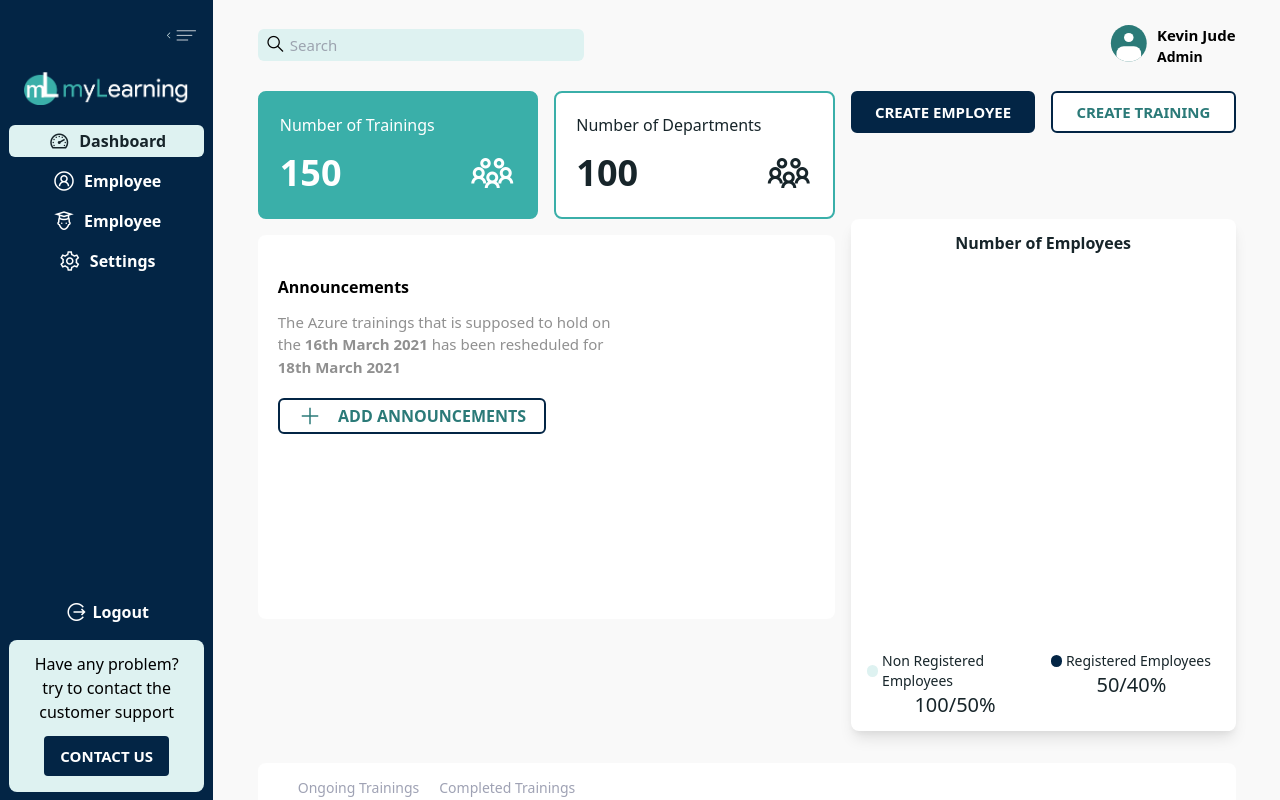
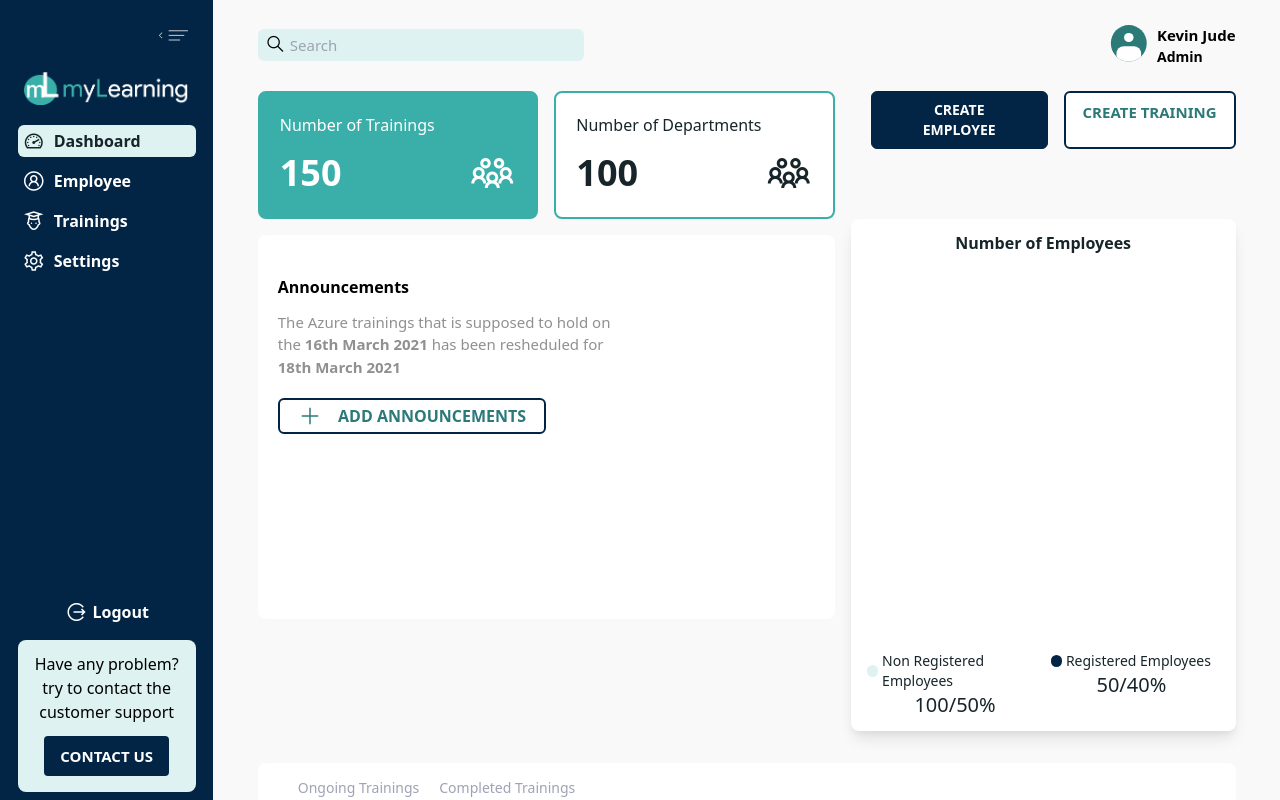
Before and after one commit to damatie/My-Learning, a Next.js app: page /admin/dashboard in a window 1280 px wide. Built offline with nearby package versions, Linux system fonts and the light colour scheme; sample sign-in values are in the browser's storage.

Commit message:
added a global state using context

```diff
--- a/components/card/employeeTableCardList.js
+++ b/components/card/employeeTableCardList.js
@@ -9,7 +9,7 @@ function EmployeeTableCardList({employeeListData,highlightEmployee,hideBtns,dele
         <table className='table-fixed border-separate w-full text-left space-y-8'>
             <thead>
                 <tr className='text-table-header'>
-                    <th className='font-medium text-sm w-8'><input type='checkbox' className='' /></th>
+                    <th className='font-medium text-sm w-8'></th>
                     <th className='font-medium text-sm w-1/6'>Name</th>
                     <th className='font-medium text-sm w-2/6'>Email</th>
                     <th className='font-medium text-sm w-1/6'>Department</th>
--- a/components/modal/createEmployee.js
+++ b/components/modal/createEmployee.js
@@ -1,6 +1,7 @@
 import { useRouter } from "next/router";
 import { useState } from "react";
 import { useForm } from "react-hook-form";
+import { useAppData } from "../../context/globalState";
 import { dataDepartmentList } from "../data/dataDepartmentList";
 
 
@@ -10,8 +11,10 @@ import { SelectTag } from "../shared/forms/selectTag";
 import EmployeeRow from "./employeeRow";
 
 
-function CreateEmployee({openAddEmployeeModal,setOpenAddEmployeeModal}) {
+function CreateEmployee() {
 
+
+    const [{openAddEmployeeModal},dispatch] = useAppData()
     const router = useRouter()
 
     const [newEmployee, setNewEmployee] = useState({
@@ -60,21 +63,25 @@ function CreateEmployee({openAddEmployeeModal,setOpenAddEmployeeModal}) {
     }
 
 
-    const clickedCancelCreateModal = (prev) => {
-        setOpenAddEmployeeModal(!prev)
+    const toggleCreateEmployeeBtn = () => {
+        dispatch({
+            type:"TOGGLE_CREATE_MODAL",
+            openAddEmployeeModal:!openAddEmployeeModal
+        })
     }
+
 
     const clickedCancelBgCreateModal = (e,prev) => {
         if(e.target.classList.contains('create-bg')){
-            setOpenAddEmployeeModal(!prev)
+            toggleCreateEmployeeBtn()
         }
     }
 
 
     return (
-        <div className='absolute h-full create-bg overflow-y-auto w-full left-0 top-0 bg-black bg-opacity-25 z-20' onClick={(e)=>clickedCancelBgCreateModal(e,openAddEmployeeModal)} >
+        <div className='absolute h-full create-bg overflow-y-auto w-full left-0 top-0 bg-black bg-opacity-25 z-20' onClick={clickedCancelBgCreateModal} >
         <div className='bg-white absolute left-1/3 top-4 w-5/12 xl:w-5/12 p-5 pb-10 rounded-sm'>
-            <div className='flex justify-end items-center' onClick={()=>clickedCancelCreateModal(openAddEmployeeModal)} >
+            <div className='flex justify-end items-center' onClick={toggleCreateEmployeeBtn} >
                 <i className='las la-times text-3xl font-semibold cursor-pointer'></i>
             </div>
             <h3 className='capitalize  text-xl text-primary'>Add employee</h3>
--- a/components/navBar/dashboardSideNav.js
+++ b/components/navBar/dashboardSideNav.js
@@ -19,7 +19,7 @@ function DashboardSideNav({reduceAppSideNav,setReduceAppSideNav}) {
     }
 
     return (
-        <nav className='w-11/12 mx-auto py-2 h-full flex flex-col justify-between'>
+        <nav className='w-10/12 mx-auto py-2 h-full flex flex-col justify-between'>
             <div className=''>
                 <div className='py-3 pointer flex items-center justify-end cursor-pointer' onClick={()=>sideNavBtn(reduceAppSideNav)} >
                     <Icon name='app-nav-toggle' width={40} height={40}  />
@@ -39,7 +39,7 @@ function DashboardSideNav({reduceAppSideNav,setReduceAppSideNav}) {
                         reduceAppSideNav ?
                         <li className={router.pathname == '/admin/dashboard' ? 'mb-2 w-full grid place-items-center mx-auto' : 'mb-2 w-full grid place-items-center mx-auto' }>
                             <Link href="/admin/dashboard">
-                                <a className={router.pathname == '/admin/dashboard' ? 'capitalize inline-flex px-1 py-1 rounded-md font-semibold items-center transition-all text-center w-full justify-center bg-accent text-primary text-base active:bg-accent  focus:bg-accent hover:bg-accent active:text-primary hover:text-primary' : 'capitalize inline-flex px-1 py-1 rounded-md font-semibold items-center transition-all text-center w-full justify-center text-base active:bg-accent  focus:bg-accent hover:bg-accent active:text-primary text-white hover:text-primary' }>
+                                <a className={router.pathname == '/admin/dashboard' ? 'capitalize inline-flex px-1 py-1 rounded-md font-semibold items-center transition-all text-center w-full bg-accent text-primary text-base active:bg-accent  focus:bg-accent hover:bg-accent active:text-primary hover:text-primary' : 'capitalize inline-flex px-1 py-1 rounded-md font-semibold items-center transition-all text-center w-full text-base active:bg-accent  focus:bg-accent hover:bg-accent active:text-primary text-white hover:text-primary' }>
                                     <i className='las la-tachometer-alt text-2xl'></i>
                                     { reduceAppSideNav && <span className='pl-2'>Dashboard</span>}
                                 </a>
@@ -59,9 +59,9 @@ function DashboardSideNav({reduceAppSideNav,setReduceAppSideNav}) {
                         reduceAppSideNav ?
                         <li className={router.pathname == '/admin/dashboard/employees' ? 'mb-2 w-full grid place-items-center mx-auto' : 'mb-2 w-full grid place-items-center mx-auto' }>
                             <Link href="/admin/dashboard/employees">
-                                <a className={router.pathname == '/admin/dashboard/employees' ? 'capitalize inline-flex px-1 py-1 rounded-md font-semibold items-center transition-all text-center w-full justify-center bg-accent text-primary text-base active:bg-accent  focus:bg-accent hover:bg-accent active:text-primary hover:text-primary' : 'capitalize inline-flex px-1 py-1 rounded-md font-semibold items-center transition-all text-center w-full justify-center text-base active:bg-accent  focus:bg-accent hover:bg-accent active:text-primary text-white hover:text-primary' }>
-                                    <i className='las la-user-circle text-2xl'></i>
-                                    { reduceAppSideNav && <span className='pl-2'>Employee</span>}
+                                <a className={router.pathname == '/admin/dashboard/employees' ? 'capitalize inline-flex px-1 py-1 rounded-md font-semibold items-center transition-all text-center w-full bg-accent text-primary text-base active:bg-accent  focus:bg-accent hover:bg-accent active:text-primary hover:text-primary' : 'capitalize inline-flex px-1 py-1 rounded-md font-semibold items-center transition-all text-center w-full text-base active:bg-accent  focus:bg-accent hover:bg-accent active:text-primary text-white hover:text-primary' }>
+                                        <i className='las la-user-circle text-2xl'></i>
+                                        { reduceAppSideNav && <span className='pl-2'>Employee</span>}
                                 </a>
                             </Link>
                         </li>
@@ -80,9 +80,9 @@ function DashboardSideNav({reduceAppSideNav,setReduceAppSideNav}) {
                         reduceAppSideNav ?
                         <li className={router.pathname == '/admin/dashboard/trainings' ? 'mb-2 w-full grid place-items-center mx-auto' : 'mb-2 w-full grid place-items-center mx-auto' }>
                             <Link href="/admin/dashboard/trainings">
-                                <a className={router.pathname == '/admin/dashboard/trainings' ? 'capitalize inline-flex px-1 py-1 rounded-md font-semibold items-center transition-all text-center w-full justify-center bg-accent text-primary text-base active:bg-accent  focus:bg-accent hover:bg-accent active:text-primary hover:text-primary' : 'capitalize inline-flex px-1 py-1 rounded-md font-semibold items-center transition-all text-center w-full justify-center text-base active:bg-accent  focus:bg-accent hover:bg-accent active:text-primary text-white hover:text-primary' }>
+                                <a className={router.pathname == '/admin/dashboard/trainings' ? 'capitalize inline-flex px-1 py-1 rounded-md font-semibold items-center transition-all text-center w-full bg-accent text-primary text-base active:bg-accent  focus:bg-accent hover:bg-accent active:text-primary hover:text-primary' : 'capitalize inline-flex px-1 py-1 rounded-md font-semibold items-center transition-all text-center w-full text-base active:bg-accent  focus:bg-accent hover:bg-accent active:text-primary text-white hover:text-primary' }>
                                     <i className='las la-user-graduate text-2xl'></i>
-                                    { reduceAppSideNav && <span className='pl-2'>Employee</span>}
+                                    { reduceAppSideNav && <span className='pl-2'>trainings</span>}
                                 </a>
                             </Link>
                         </li>
@@ -101,7 +101,7 @@ function DashboardSideNav({reduceAppSideNav,setReduceAppSideNav}) {
                         reduceAppSideNav ?
                         <li className={router.pathname == '/admin/dashboard/settings' ? 'mb-2 w-full grid place-items-center mx-auto' : 'mb-2 w-full grid place-items-center mx-auto' }>
                             <Link href="/admin/dashboard/settings">
-                                <a className={router.pathname == '/admin/dashboard/settings' ? 'capitalize inline-flex px-1 py-1 rounded-md font-semibold items-center transition-all text-center w-full justify-center bg-accent text-primary text-base active:bg-accent  focus:bg-accent hover:bg-accent active:text-primary hover:text-primary' : 'capitalize inline-flex px-1 py-1 rounded-md font-semibold items-center transition-all text-center w-full justify-center text-base active:bg-accent  focus:bg-accent hover:bg-accent active:text-primary text-white hover:text-primary' }>
+                                <a className={router.pathname == '/admin/dashboard/settings' ? 'capitalize inline-flex px-1 py-1 rounded-md font-semibold items-center transition-all text-center w-full bg-accent text-primary text-base active:bg-accent  focus:bg-accent hover:bg-accent active:text-primary hover:text-primary' : 'capitalize inline-flex px-1 py-1 rounded-md font-semibold items-center transition-all text-center w-full text-base active:bg-accent  focus:bg-accent hover:bg-accent active:text-primary text-white hover:text-primary' }>
                                     <i className='las la-cog text-2xl'></i>
                                     { reduceAppSideNav && <span className='pl-2'>Settings</span>}
                                 </a>
--- a/pages/admin/dashboard/employees.js
+++ b/pages/admin/dashboard/employees.js
@@ -9,12 +9,12 @@ import DashboardLayout from "../../../components/layouts/dashboardLayout";
 import DeleteModal from "../../../components/modal/deleteModal";
 import EmployeeTableCardList from "../../../components/card/employeeTableCardList";
 import CreateEmployee from "../../../components/modal/createEmployee";
+import { useAppData } from "../../../context/globalState";
 
 function index() {
 
-    const [openAddEmployeeModal, setOpenAddEmployeeModal] = useState(false)
-    const [openDeleteModal, setOpenDeleteModal] = useState(false)
-    const [openEditModal, setOpenEditModal] = useState(false)
+    const [{openAddEmployeeModal,openDeleteModal,openEditModal},dispatch] = useAppData()
+
     const [hideBtns, setHideBtns] = useState(false)
     const [editSingleEmployee, setEditSingleEmployee] = useState({
         firstName:'',
@@ -56,39 +56,58 @@ function index() {
     const highlightEmployee = (e,prev,i) => {
         setHideBtns(true)
         setHighlightId(i)
+        console.log(e)
     }
 
     const deleteHighlightEmployee = (id) => {
         const editedEmployeeListData = [...employeeListData]
         editedEmployeeListData.splice(id,1)
+        console.log(id)
         setEmployeeListData(editedEmployeeListData)
-        setOpenDeleteModal(false)
+        const editSingleEmployeeListData = employeeListData[id]
+        setEditSingleEmployee(editSingleEmployeeListData)
+        console.log(editSingleEmployee)
         setHighlightId(null)
         setHideBtns(false)
+        toggleDeleteEmployeeBtn()
+    }
+
+    const toggleEditEmployeeBtn = () => {
+        dispatch({
+            type:"TOGGLE_EDIT_MODAL",
+            openEditModal:!openEditModal
+        })
     }
 
     const editSelectedEmployee = (id) => {
-        // console.log(id)
         const editSingleEmployeeListData = employeeListData[id]
         setEditSingleEmployee(editSingleEmployeeListData)
-        console.log(editSingleEmployeeListData)
     }
 
-    const clickedDeleteModal = (prev) => {
-        setOpenDeleteModal(!prev)
+
+    const clickedEditModal = (id) => {
+        editSelectedEmployee(id)
+        toggleEditEmployeeBtn()
     }
 
-    const clickedEditModal = (prev,id) => {
-        setOpenEditModal(!prev)
+    const clickedDeleteBtnModal = (id) => {
         editSelectedEmployee(id)
+        toggleDeleteEmployeeBtn()
     }
 
-    const clickedCreateModal = (prev) => {
-        setOpenCreateModal(!prev)
+
+    const toggleCreateEmployeeBtn = () => {
+        dispatch({
+            type:"TOGGLE_CREATE_MODAL",
+            openAddEmployeeModal:!openAddEmployeeModal
+        })
     }
 
-    const clickedAddEmployeeModal = (prev) => {
-        setOpenAddEmployeeModal(!prev)
+    const toggleDeleteEmployeeBtn = () => {
+        dispatch({
+            type:"TOGGLE_DELETE_MODAL",
+            openDeleteModal:!openDeleteModal
+        })
     }
 
 
@@ -99,11 +118,11 @@ function index() {
                 <div className='w-full flex justify-end'>
                     {hideBtns && (
                         <>
-                            <Button className='py-2 px-8 rounded-sm bg-transparent border-error border text-error font-semibold uppercase text-sm' label='delete employee' onClick={()=>clickedDeleteModal(openDeleteModal)} />
-                            <Button className='py-2 px-8 rounded-sm bg-transparent border-call-to-action border text-call-to-action font-semibold uppercase text-sm ml-5' label='edit employee' onClick={()=>clickedEditModal(openEditModal,highlightId)} />
+                            <Button className='py-2 px-8 rounded-sm bg-transparent border-error border text-error font-semibold uppercase text-sm' label='delete employee' onClick={()=>clickedDeleteBtnModal(highlightId)} />
+                            <Button className='py-2 px-8 rounded-sm bg-transparent border-call-to-action border text-call-to-action font-semibold uppercase text-sm ml-5' label='edit employee' onClick={()=>clickedEditModal(highlightId)} />
                         </>
                     ) }
-                        <Button className='py-2 px-8 rounded-sm bg-call-to-action border-call-to-action border text-white font-semibold uppercase text-sm ml-5' label='create employee' onClick={()=>clickedAddEmployeeModal(openAddEmployeeModal)} />
+                        <Button className='py-2 px-8 rounded-sm bg-call-to-action border-call-to-action border text-white font-semibold uppercase text-sm ml-5' label='create employee' onClick={toggleCreateEmployeeBtn} />
                 </div>
                 { employeeListData?.length === 0 ?
                     (
@@ -146,25 +165,22 @@ function index() {
             {/* {console.log(editSingleEmployee)} */}
             {   openDeleteModal &&
                 <DeleteModal
-                    openDeleteModal={openDeleteModal}
-                    setOpenDeleteModal={setOpenDeleteModal}
                     deleteHighlightEmployee={deleteHighlightEmployee}
-                    highlightId={highlightId}
-                    editSingleEmployee={editSingleEmployee}
-                />
-            }
-            {  openEditModal &&
-                <EditEmployeeColoredInputs
-                    openEditModal={openEditModal}
-                    setOpenEditModal={setOpenEditModal}
-                    editSelectedEmployee={editSelectedEmployee}
                     highlightId={highlightId}
                     editSingleEmployee={editSingleEmployee}
                     // editSingleEmployeeListData={editSingleEmployeeListData}
                 />
             }
-            {/* {openCreateModal && <CreateEmployee openCreateModal={openCreateModal} setOpenCreateModal={setOpenCreateModal} />} */}
-            {openAddEmployeeModal && <CreateEmployee openAddEmployeeModal={openAddEmployeeModal} setOpenAddEmployeeModal={setOpenAddEmployeeModal} />}
+
+            {  openEditModal &&
+                <EditEmployeeColoredInputs
+                    editSelectedEmployee={editSelectedEmployee}
+                    highlightId={highlightId}
+                    editSingleEmployee={editSingleEmployee}
+                />
+            }
+
+            { openAddEmployeeModal &&    <CreateEmployee /> }
         </>
     );
 }
--- a/pages/admin/dashboard/index.js
+++ b/pages/admin/dashboard/index.js
@@ -7,11 +7,24 @@ import NumberCard from "../../../components/card/numberCard";
 import TableCard from "../../../components/card/tableCard";
 import { dataTrainingCard } from "../../../components/data/dataTrainingCard";
 import DashboardLayout from "../../../components/layouts/dashboardLayout";
+import CreateEmployee from "../../../components/modal/createEmployee";
 import Button from "../../../components/shared/forms/button";
+import { useAppData } from "../../../context/globalState";
 
 
 function index() {
+
+    const [{openAddEmployeeModal},dispatch] = useAppData()
+
+    const toggleCreateEmployeeBtn = () => {
+        dispatch({
+            type:"TOGGLE_CREATE_MODAL",
+            openAddEmployeeModal:!openAddEmployeeModal
+        })
+    }
+
     return (
+        <>
             <DashboardLayout>
                 <div className='space-y-8 pb-8'>
                     <main className=' h-h-big flex space-x-4'>
@@ -27,10 +40,8 @@ function index() {
                         </section>
                         <section className='w-2/5 h-full flex justify-between flex-col'>
                             <div className='flex w-full justify-between  space-x-4'>
-                            <Link href='/dashboard'>
-                                <a className='w-6/12 border-2 bg-call-to-action text-center text-white border-call-to-action px-3 py-2 rounded-md uppercase text-xbase font-semibold'>create employee</a>
-                            </Link>
-                            <Link href='/dashboard'>
+                                <Button className='py-2 px-8 rounded-md w-6/12 text-center bg-call-to-action border-call-to-action border text-white font-semibold uppercase text-sm ml-5' label='create employee' onClick={toggleCreateEmployeeBtn} />
+                                <Link href='admin/dashboard/trainings'>
                                     <a className='w-6/12  bg-white  text-center text-call-to-action transition-all border-2 border-call-to-action px-3 py-2 rounded-md uppercase text-xbase font-semibold'>
                                     create training
                                     </a>
@@ -44,6 +55,8 @@ function index() {
                     <TableCard/>
                 </div>
             </DashboardLayout>
+            { openAddEmployeeModal &&    <CreateEmployee /> }
+        </>
     );
 }
 
```
Also changed, not shown: components/card/tableCardItem.js (+7 -1 lines), components/modal/deleteModal.js (+15 -10 lines), components/modal/editEmployeeColoredInputs.js (+16 -12 lines), context/globalReducer.js (+20 -6 lines). Lines whose indentation alone changed are shown as unchanged.
